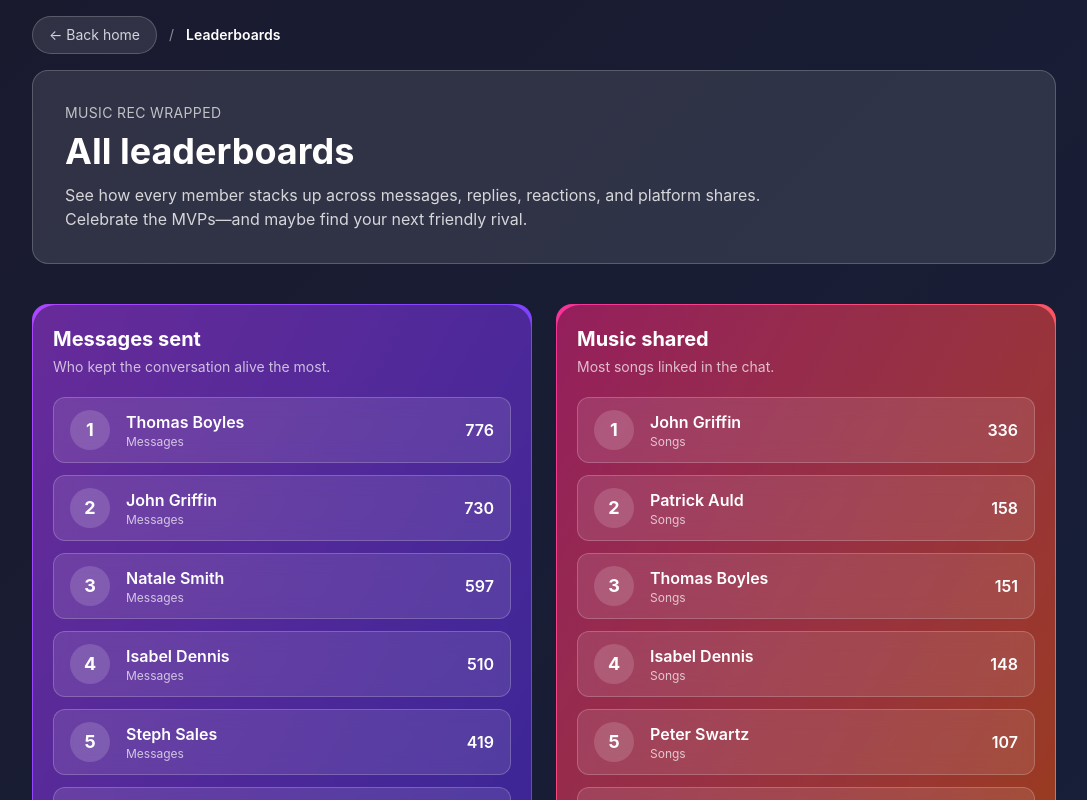
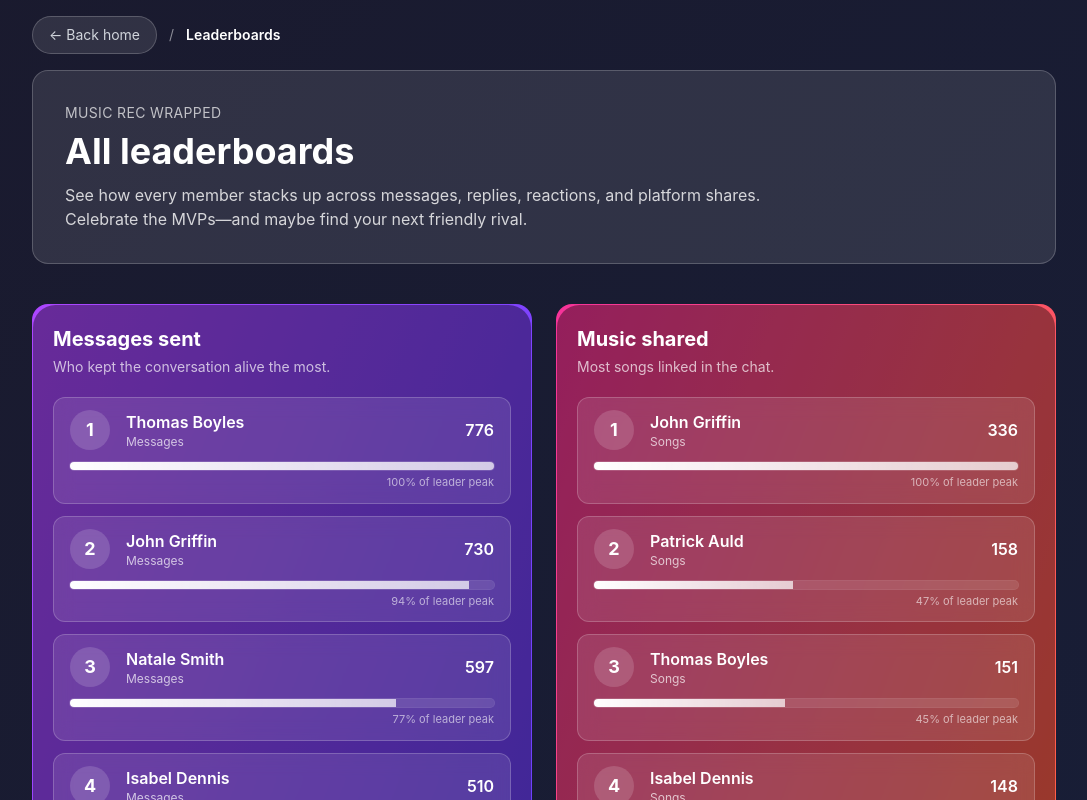
Before and after one commit to PatrickAuld/music-rec-wrapped, a Next.js app: page /leaderboards in a window 1280 px wide. Shown: the top 800 px of the page, without its empty margins (96-1183 px from the left). Built offline with nearby package versions, Linux system fonts and the light colour scheme.

Commit message:
Add visual graphs to leaderboards page

```diff
--- a/src/app/leaderboards/page.tsx
+++ b/src/app/leaderboards/page.tsx
@@ -64,13 +64,19 @@ const leaderboardMeta: Record<LeaderboardKey, { title: string; description: stri
 };
 
 function LeaderboardList({ entries, metricLabel }: { entries: LeaderboardEntry[]; metricLabel: string }) {
+  const maxValue = Math.max(...entries.map(([, value]) => value));
+
   return (
     <div className="space-y-3">
-      {entries.map(([name, value, rank]) => (
+      {entries.map(([name, value, rank]) => {
+        const percent = Math.round((value / maxValue) * 100);
+
+        return (
           <div
             key={`${name}-${rank}`}
-          className="glass rounded-xl px-4 py-3 flex items-center gap-4 bg-black/10"
+            className="glass rounded-xl px-4 py-3 bg-black/10"
           >
+            <div className="flex items-center gap-4">
               <div className="w-10 h-10 rounded-full bg-white/15 flex items-center justify-center font-bold text-lg">
                 {rank}
               </div>
@@ -82,7 +88,19 @@ function LeaderboardList({ entries, metricLabel }: { entries: LeaderboardEntry[]
                 {value.toLocaleString()}
               </div>
             </div>
-      ))}
+            <div className="mt-3 h-2 rounded-full bg-white/10 overflow-hidden ring-1 ring-white/15">
+              <div
+                className="h-full bg-gradient-to-r from-white to-white/70"
+                style={{ width: `${percent}%` }}
+                aria-hidden
+              />
+            </div>
+            <div className="mt-1 flex justify-end text-[11px] text-white/60">
+              <span>{percent}% of leader peak</span>
+            </div>
+          </div>
+        );
+      })}
     </div>
   );
 }
```
Lines whose indentation alone changed are shown as unchanged.
